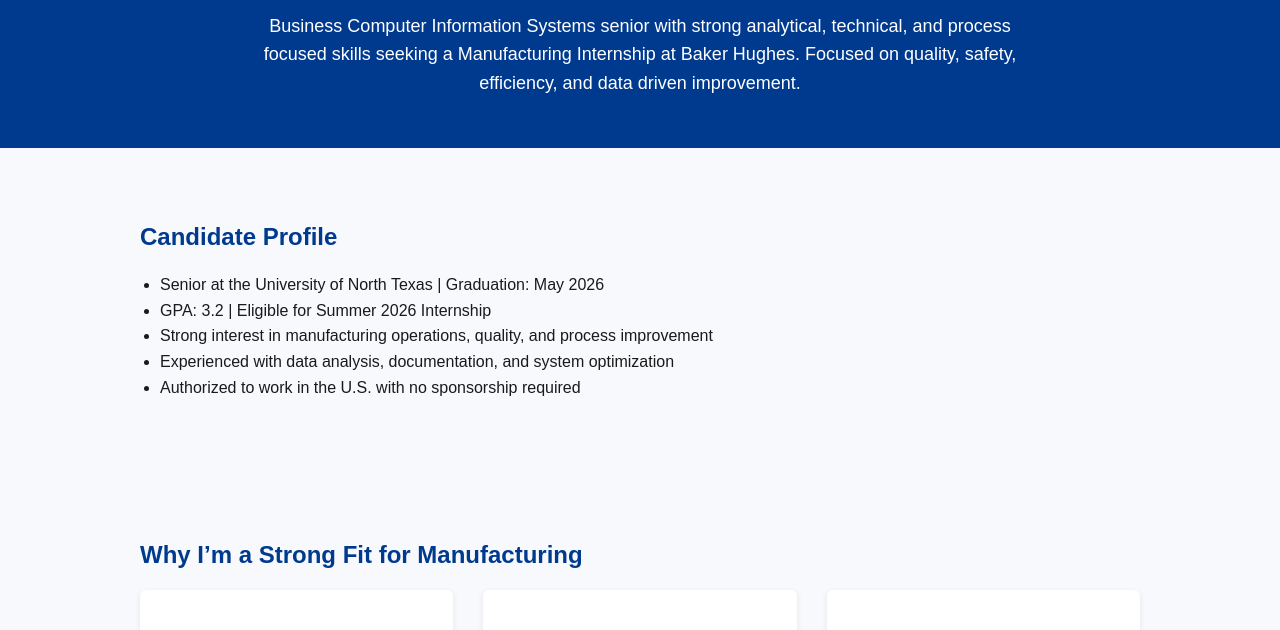
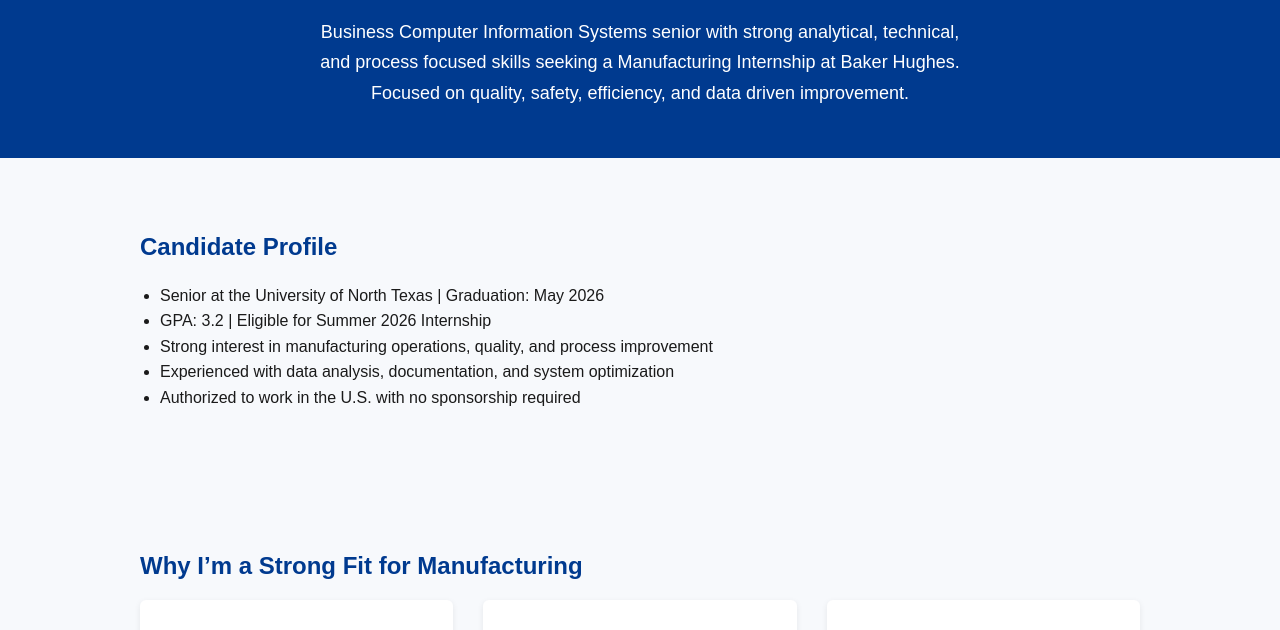
Before and after one commit to HemanthD916/Hemanth-Dhamodharan-Manufacturing-Summer-Internship-Website, a plain HTML site: page index.html in a window 1280 px wide. Shown: the part 111-741 px from the top of the page. Drawn offline with Linux system fonts and the light colour scheme.

Commit message:
Update index.html

```diff
--- a/index.html
+++ b/index.html
@@ -26,10 +26,12 @@
       font-size: 36px;
     }
 
-    header p {
+    .subtitle {
       font-size: 18px;
-      max-width: 800px;
-      margin: 15px auto 0;
+      max-width: 900px;
+      margin: 20px auto 0;
+      text-align: center;
+      line-height: 1.7;
     }
 
     section {
@@ -73,9 +75,10 @@
 
 <header>
   <h1>Manufacturing – Summer Internship 2026</h1>
-  <p>
-    Business Computer Information Systems senior with strong analytical, technical,
-    and process focused skills seeking a Manufacturing Internship at Baker Hughes.
+
+  <p class="subtitle">
+    Business Computer Information Systems senior with strong analytical, technical,<br>
+    and process focused skills seeking a Manufacturing Internship at Baker Hughes.<br>
     Focused on quality, safety, efficiency, and data driven improvement.
   </p>
 </header>
```
